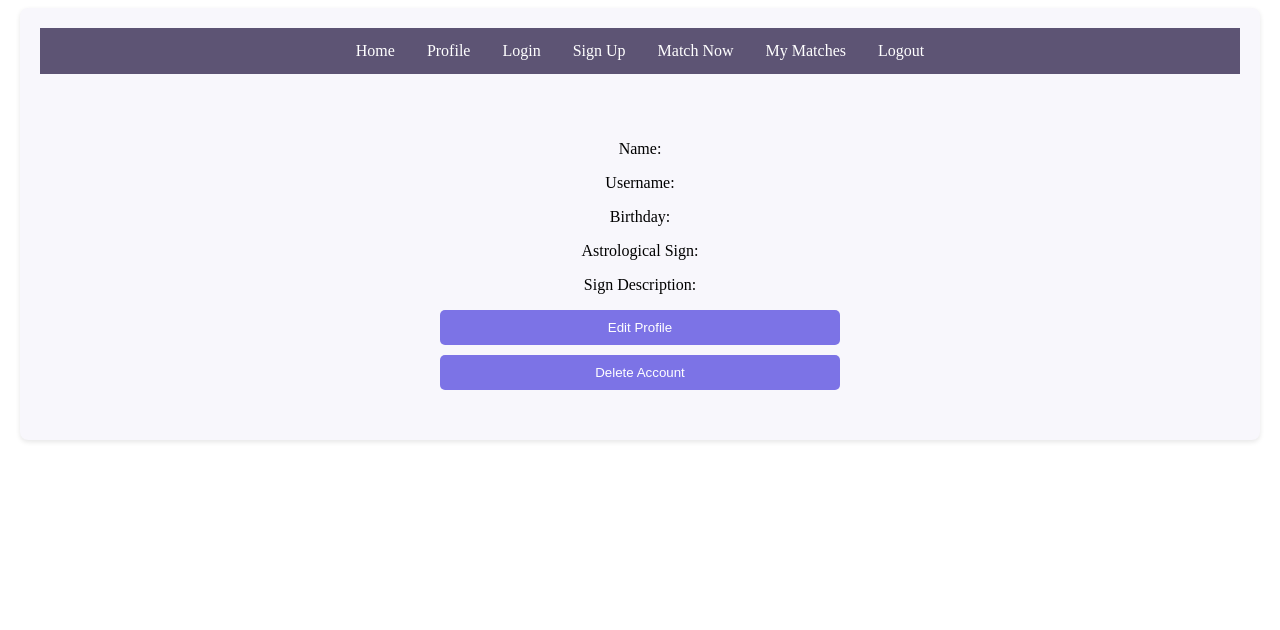
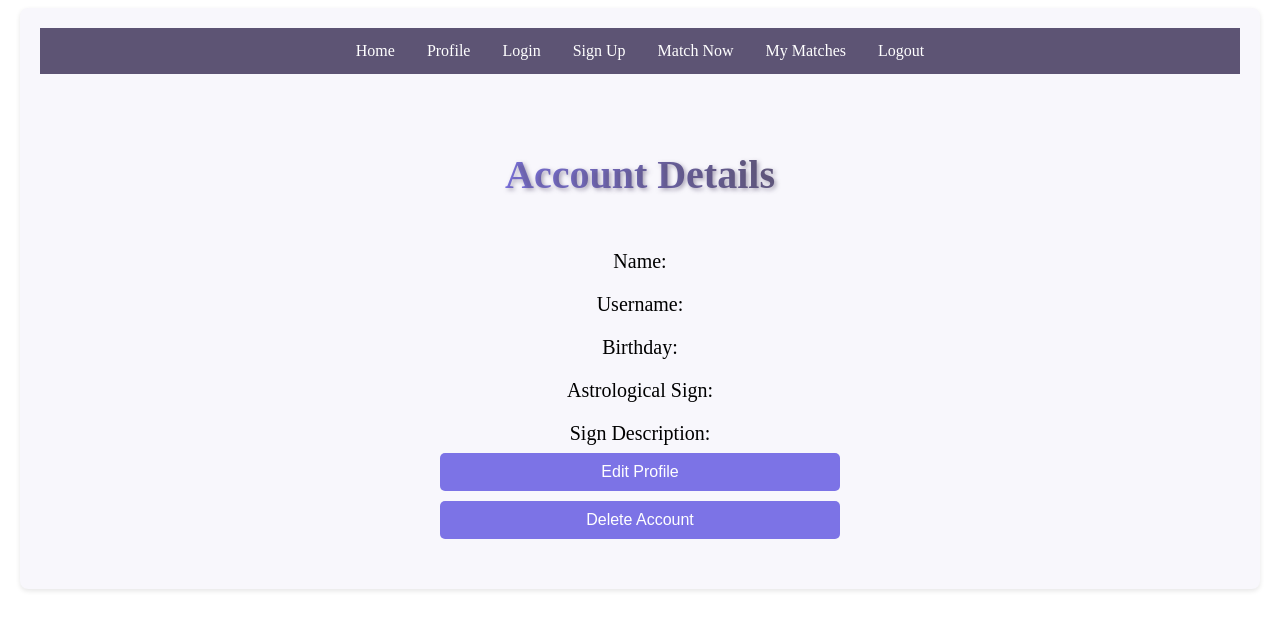
Before and after one commit to kristi-panko-flatiron/NextEx-Phase-5, a React (Create React App) app in the folder client/: page /profile in a window 1280 px wide. Shown: the top 630 px of the page. Built offline with nearby package versions, Linux system fonts and the light colour scheme.

Commit message:
more styling

```diff
--- a/client/src/components/FavoritesBar.js
+++ b/client/src/components/FavoritesBar.js
@@ -6,7 +6,7 @@ import '../index.css'
 const FavoritesBar = ({ favorites, removeFromFavorites }) => {
     return (
         <aside className="favorites-bar">
-            <h3>Favorites</h3>
+            <h3 className="gradient-text">Favorites</h3>
             <div className="favorite-list">
                 {favorites.map((favorite) => (
                     <div key={favorite.id} className="favorite-item">
--- a/client/src/components/LoginForm.js
+++ b/client/src/components/LoginForm.js
@@ -23,7 +23,8 @@ const LoginForm = () => {
 
     return (
         <div className="login-container">
-            <h2>Log in to your account</h2>
+            <h1 className="gradient-text">Login</h1>
+            <h2>Log in to your account and start matching!</h2>
             <form onSubmit={handleLogin} className="login-form">
                 <div>
                     <input
--- a/client/src/components/MatchPage.js
+++ b/client/src/components/MatchPage.js
@@ -154,7 +154,7 @@ const MatchPage = () => {
                 userId={userId}
             />
             <div className="cards-container">
-                <h2 className="match-heading">Find Your Astrological Match</h2>
+                <h2 className="gradient-text match-heading">Find Your Astrological Match</h2>
                 <div className="card-grid">
                     {users.map((user) => (
                         <Card
--- a/client/src/components/SignUpForm.js
+++ b/client/src/components/SignUpForm.js
@@ -32,6 +32,7 @@ const SignUpForm = () => {
 
     return (
         <div className="signup-form-container">
+            <h1 className="gradient-text">Sign Up</h1>
             <h2>Sign up for an account and start matching!</h2>
             <form onSubmit={handleSignUp} className="signup-form">
                 <input
--- a/client/src/components/UserProfile.js
+++ b/client/src/components/UserProfile.js
@@ -52,6 +52,8 @@ const UserProfile = () => {
 
     return (
         <div className="user-profile-container">
+            <h1 className="gradient-text">Account Details</h1>
+            {user.image_url && <img src={user.image_url} alt={user.name} className="profile-image" />}
             {editing ? (
                 <form onSubmit={handleSave}>
                     <input
--- a/client/src/index.css
+++ b/client/src/index.css
@@ -378,3 +378,34 @@
 .app-title {
 
 }
+
+/* UserProfile.css */
+.user-profile-container {
+  /* ... existing styles ... */
+}
+
+.profile-title {
+  font-size: 3rem; /* Increased size for the profile title */
+  margin-bottom: 1rem; /* Adjust as needed */
+}
+
+.profile-image {
+  width: 150px; /* Or your preferred size */
+  height: 150px; /* Maintain aspect ratio for the image */
+  border-radius: 50%; /* Makes the image round */
+  margin-bottom: 1rem; /* Space below the image */
+  object-fit: cover; /* Ensure the image covers the area */
+  border: 3px solid var(--link); /* Optional: Border color from your scheme */
+}
+
+/* Increase the font size for the user details */
+.user-profile-container p {
+  font-size: 1.25rem; /* Larger font size for better readability */
+  margin-bottom: 0.5rem; /* Adjust spacing as needed */
+}
+
+.user-profile-container button {
+  /* ... existing styles ... */
+  padding: 10px 20px; /* Larger padding for a more clickable area */
+  font-size: 1rem; /* Adjust button text size as needed */
+}
```
Also changed, not shown: 1 other file (tests, documents, lock files or other folders).
